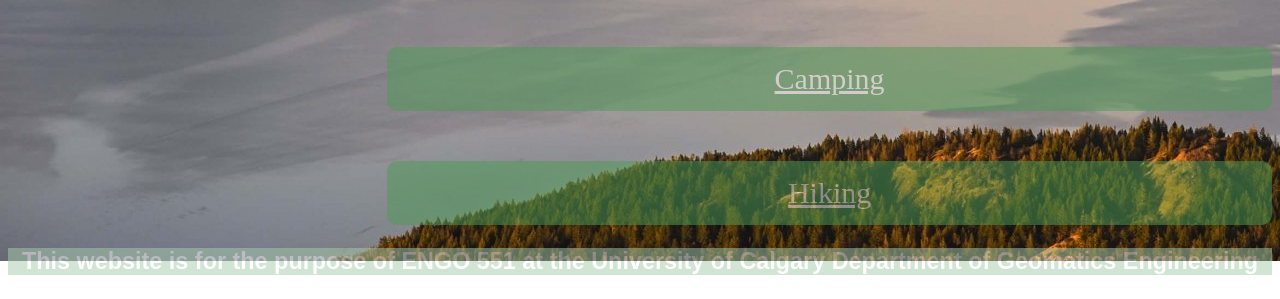
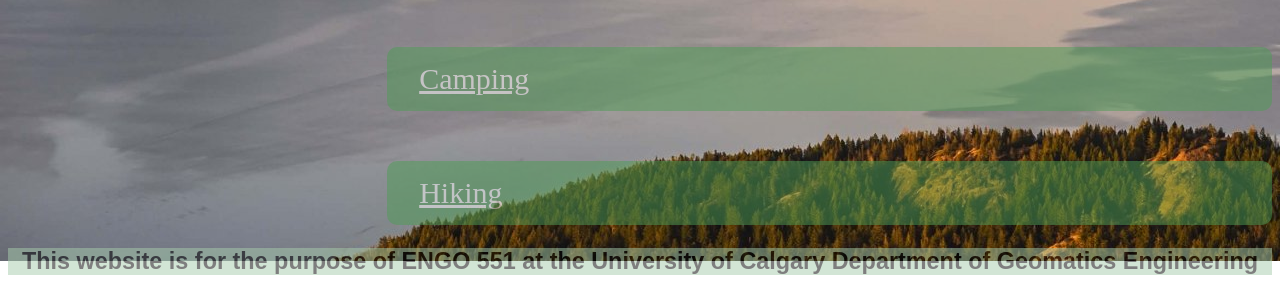
Before and after one commit to samrknight12/project00, a plain HTML site: page index.html in a window 1280 px wide. Shown: the part 739-1038 px from the top of the page. Drawn offline with Linux system fonts and the light colour scheme.

Commit message:
Update styleshome.css

```diff
--- a/styleshome.css
+++ b/styleshome.css
@@ -38,7 +38,7 @@ body {
 	 font-size: 20px;
 	 background: #a7ccac;
 	 opacity: 0.5;
-	 color: white;
+	 color: black;
 }
  #footer:hover {
 	 opacity: 0.8;
@@ -54,6 +54,7 @@ body {
 	 display: block;
 	 margin-top: 50px;
 	 margin-left: 30%;
+	 margin-right: 30%
 	 text-align: center;
 	 font-size: 30px;
 	 border-radius: 10px;
```
